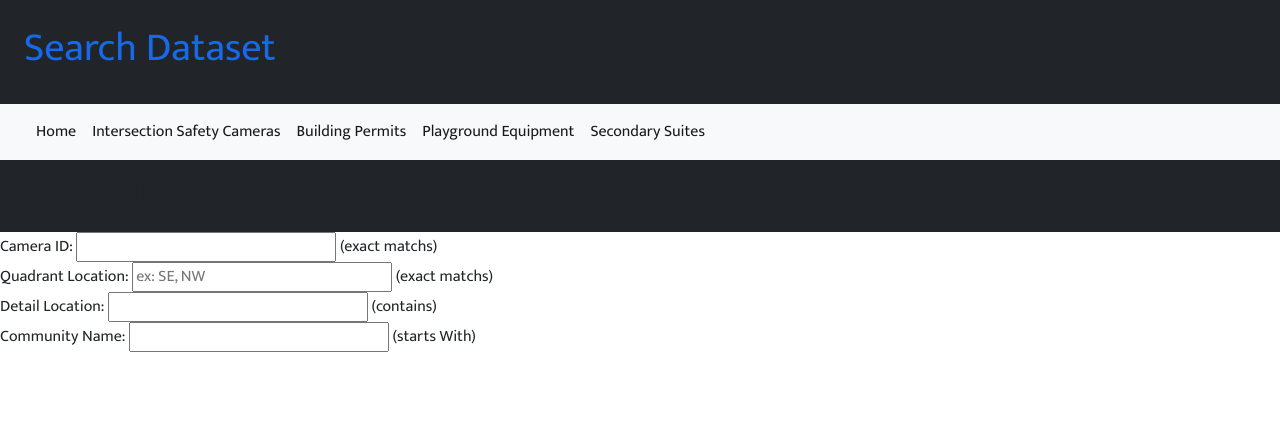
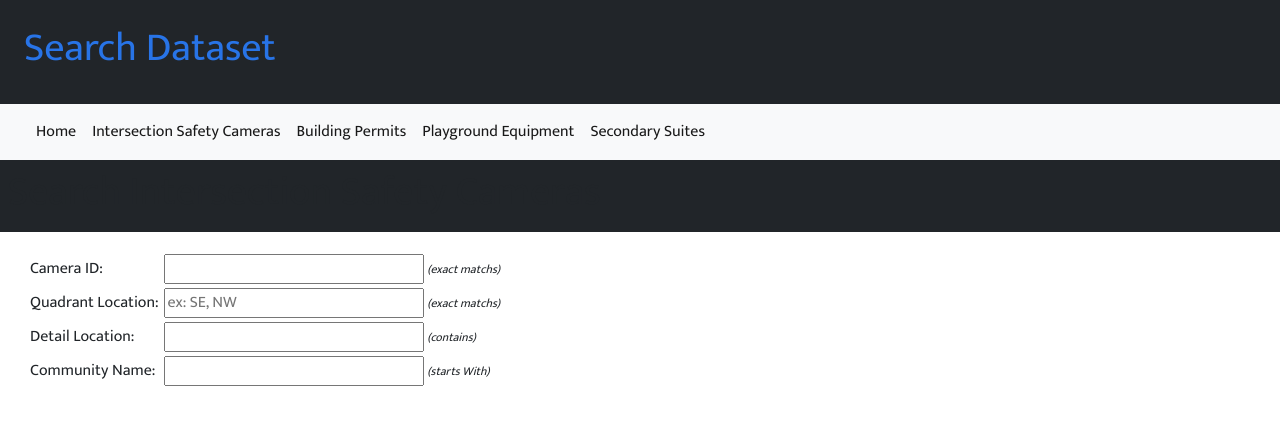
Before and after one commit to Eunji-Elly-Lee/Search-Dataset, a plain HTML site: page index.html in a window 1280 px wide. Both pictures are taken after a click on the link "Intersection Safety Cameras". Drawn offline with nearby package versions, Linux system fonts and the light colour scheme; no server answers.

Commit message:
Update style.css

```diff
--- a/style.css
+++ b/style.css
@@ -9,7 +9,7 @@
         list-style: none;
     }
     a {
-        color: #176ae7;
+        color: #2874e7;
         text-decoration: none;
     }
     a:hover {
@@ -18,9 +18,22 @@
     h1 a:hover {
         color: #92b2e2;
     }
+    h2 {
+        padding: 15px 0;
+        color: rgb(232, 234, 235);
+        text-shadow: 2px 1px 2px #2763da;
+        text-align: center;
+    }
+    form span {
+        font-style: italic;
+        font-size: 12px;
+    }
     .content_wrapper {
         position: relative;
         margin-top: 0;
+    }
+    .hidden {
+        display: none;
     }
     #image_area img {
         display: none;
@@ -28,9 +41,6 @@
         height: 100%;
         object-fit: cover;
         object-position: center 0;
-    }
-    .hidden {
-        display: none;
     }
     #content {
         background-color: rgb(198, 228, 249);
@@ -42,6 +52,14 @@
         padding: 18px 0 5px;
         list-style: disc;
         font-weight: bold;
+    }
+    .camera_form {
+        margin: 20px 30px;
+    }
+    .camera_form label {
+        width: 130px;
+        display: inline-block;
+        padding: 5px 0;
     }
 }
 
```
